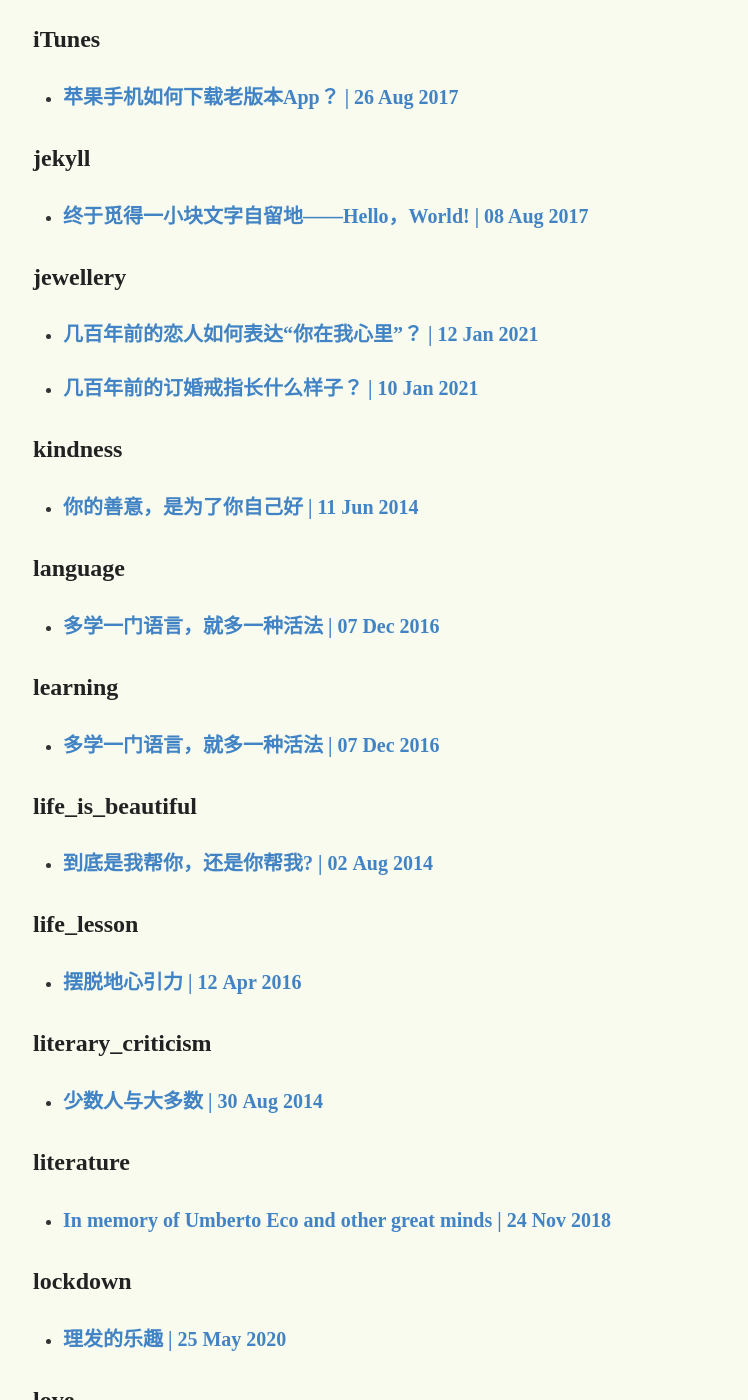
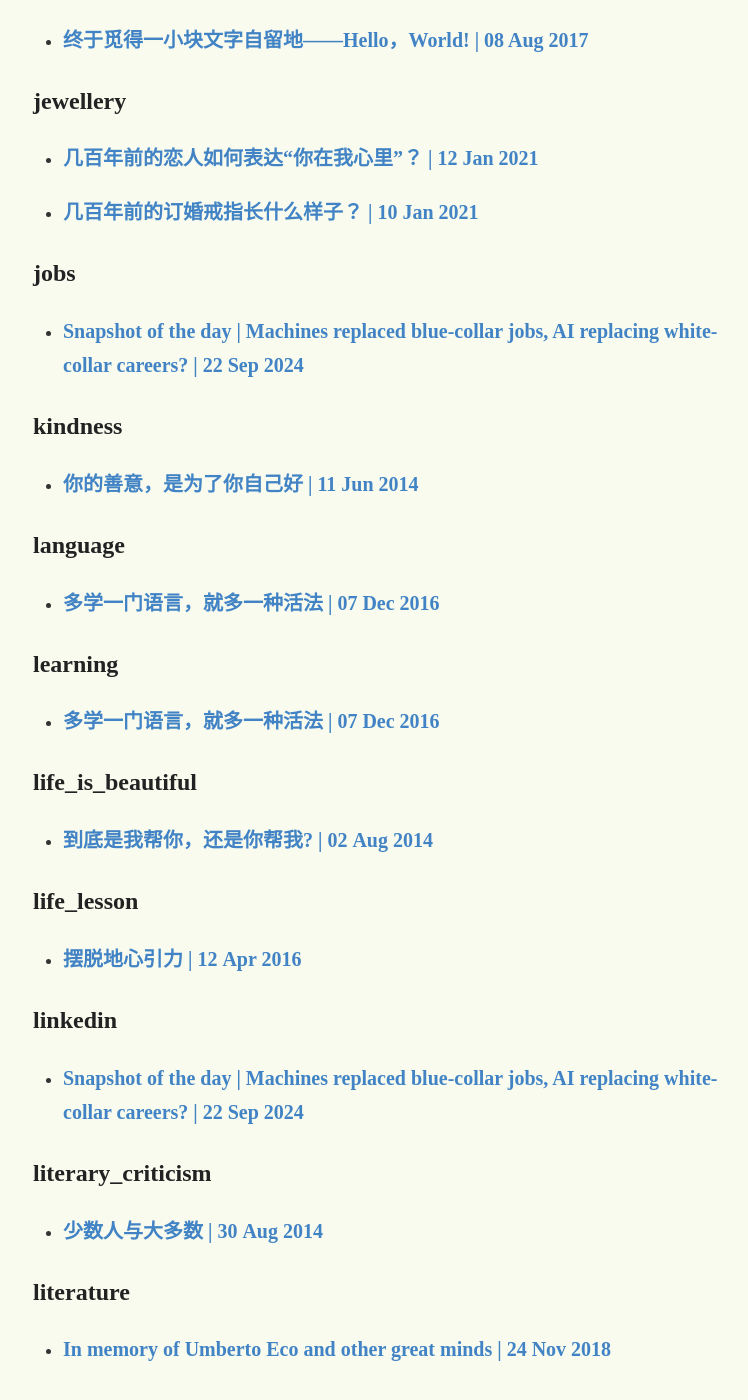
Before and after one commit to yihanxu/yihanxu.github.io, a Jekyll site: the page built from tree.md, in a window 1280 px wide and 1400 px high, scrolled down 18003 px. Shown: the whole window, without its empty margins (247-995 px from the left). Built offline with Jekyll 4.4.1, drawn with Linux system fonts in a browser that asks for light colours; some of the changed text lies outside the part shown.

Commit message:
Update 2024-09-22-snapshot-of-the-day-AI-jobs.md

```diff
--- a/_posts/2024-09-22-snapshot-of-the-day-AI-jobs.md
+++ b/_posts/2024-09-22-snapshot-of-the-day-AI-jobs.md
@@ -2,8 +2,8 @@
 layout: post
 comments: true
 title: "Snapshot of the day | Machines replaced blue-collar jobs, AI replacing white-collar careers?"
-tags: AI
-category: UnquenchableSparks 就事论事 随笔
+tags: AI white-collar jobs linkedin careers
+category: UnquenchableSparks
 ---
  Hey there! Welcome to the first of many daily musings where I dive into a chart or quote that piques my curiosity. It’s all about keeping things sharp, simple, and fun—whether it's a nugget from economics, healthcare, or just a random fact from my hobbies. I'll break it down, throw in a few thoughts, and leave you with ideas on how we can use it. Let’s get to it!
 
```
